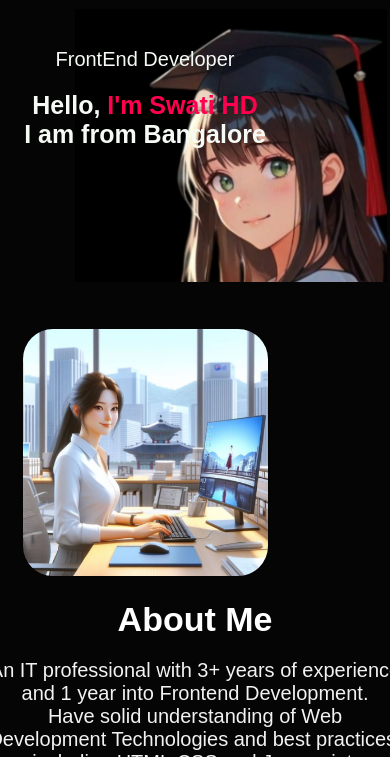
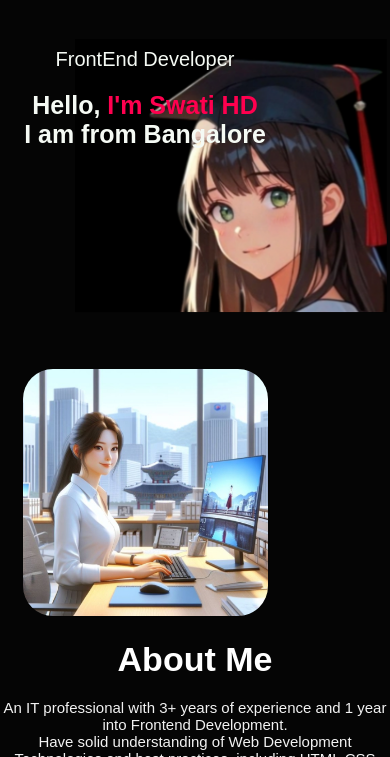
Before and after one commit to SwatiHD/port, a plain HTML site: page index.html in a window 390 px wide. Shown: the part 87-844 px from the top of the page. Drawn offline with Linux system fonts and the light colour scheme.

Commit message:
Eigth  commit

```diff
--- a/index.html
+++ b/index.html
@@ -32,11 +32,14 @@
                 <p>FrontEnd Developer</p>
                 <h1>Hello, <span>I'm Swati HD</span></br> I am from Bangalore</h1>
             </div>
-            <div class="image">
-                <img src="images/image1.jpg">
+            <div class="parallax-wrapper">
+                <div class="image">
+                    <img src="images/image1.jpg">
+                </div>
             </div>
         </div>
 <!-- ------------------------------------about----------------------------------- -->
+ <div class="base">
     <div id="about">
         <div class="container">
             <div class="row">
@@ -169,6 +172,7 @@
     </div>
  </div>
 </div>
+    </div>
 <!-- -------------three tabs transition in section work =------------------ -->
     <script>
         var tablinks =document.getElementsByClassName("tab-links");
--- a/style.css
+++ b/style.css
@@ -1,24 +1,29 @@
 * {
   margin: 0;
   padding: 0;
-    font-family: 'Poppins', sans-serif;
+  font-family: "Poppins", sans-serif;
   box-sizing: border-box;
 }
-
+.base {
+  background-color: rgb(5, 5, 5);
+}
 html {
   scroll-behavior: smooth;
 }
 
 body {
-
   color: #f5faf4;
   background-color: rgb(5, 5, 5);
-
+  position: relative;
+}
+nav {
+  position: sticky;
+  top: 0;
+  overflow: hidden;
 }
 
-
 .container {
-    margin-top: 150px;
+  margin-top: 80px;
 }
 
 .main {
@@ -37,13 +42,29 @@ body {
   background-size: cover;
   position: relative;
   margin-left: 800px;
-
 }
-
-
-container {
+.header-text {
+  display: flex;
+  align-items: center;
+  justify-content: space-between;
+  position: relative; /* Ensures text is above the image */
+}
+.image {
+  position: fixed; /* Keeps it in the background */
+  z-index: -1; /* Pushes it behind text */
+  object-fit: cover;
+}
+.parallax-wrapper {
+  position: relative;
+  width: 100%;
+  height: 100vh; /* Image takes full screen height */
+  overflow: hidden;
+  /* Prevents overflow */
+  z-index: -10;
+}
+/* container {
     padding: 10px, 10%;
-}
+} */
 
 nav {
   display: flex;
@@ -68,11 +89,10 @@ nav ul li a {
   text-decoration: none;
   font-size: 15px;
   position: relative;
-
 }
 
 nav ul li a::after {
-    content: '';
+  content: "";
   width: 0;
   height: 3px;
   background: #ff004f;
@@ -92,7 +112,6 @@ nav ul li a:hover::after {
   display: grid;
   align-items: center;
   grid-template-columns: 1fr 1fr 1fr;
-
 }
 
 .header-text h1 {
@@ -102,7 +121,6 @@ nav ul li a:hover::after {
 
 .header-text h1 span {
   color: #ff004f;
-
 }
 
 .text {
@@ -110,10 +128,11 @@ nav ul li a:hover::after {
   width: 600px;
   margin-top: -600px;
   margin-left: 50px;
+  position: relative;
+  z-index: 2;
 }
 
 /* ------------------------about-------------- */
-
 
 .desc p {
   color: #f2f2f2;
@@ -122,13 +141,11 @@ nav ul li a:hover::after {
 #about {
   padding: 80px, 0;
   color: #f2f2f2;
-
 }
 
 .row {
   display: flex;
   justify-content: space-between;
-
 }
 
 .about-col-1 {
@@ -143,10 +160,11 @@ nav ul li a:hover::after {
 
 .about-col-2 {
   flex-basis: 100%;
-
 }
 
-.sub-title1, .sub-title2, .sub-title3 {
+.sub-title1,
+.sub-title2,
+.sub-title3 {
   font-size: 34px;
   font-weight: 600;
   color: #fff;
@@ -165,7 +183,6 @@ nav ul li a:hover::after {
 .tab-titles {
   display: flex;
   margin: 20px 0 40px;
-
 }
 
 .tab-links {
@@ -177,7 +194,7 @@ nav ul li a:hover::after {
 }
 
 .tab-links::after {
-    content: '';
+  content: "";
   width: 0;
   height: 3px;
   background: #ff004f;
@@ -189,7 +206,6 @@ nav ul li a:hover::after {
 
 .tab-links.active-link::after {
   width: 50%;
-
 }
 
 .tab-contents ul li {
@@ -217,9 +233,7 @@ nav ul li a:hover::after {
 
 .services-list {
   display: grid;
-    /* grid-template-columns: repeat(auto-fit, minmax(250px, 1fr)); */
   grid-template-columns: 1fr 1fr 1fr;
-    /* grid-gap: 30px; */
   margin-top: 50px;
   margin-left: 150px;
 }
@@ -266,9 +280,7 @@ nav ul li a:hover::after {
 
 .work-list {
   display: grid;
-    /* grid-template-columns: repeat(auto-fit, minmax(250px, 1fr)); */
   grid-template-columns: 1fr 1fr 1fr;
-    /* grid-gap: 30px; */
   margin-top: 50px;
   margin-left: 150px;
 }
@@ -340,7 +352,6 @@ nav ul li a:hover::after {
 
 .contact-right {
   flex-basis: 60%;
-
 }
 
 .contact-left p {
@@ -362,7 +373,6 @@ nav ul li a:hover::after {
   margin-right: 15px;
   font-size: 25px;
 }
-
 
 .social-icons i {
   text-decoration: none;
@@ -415,7 +425,6 @@ form textarea {
   font-size: 15px;
 }
 
-
 nav .fas {
   display: none;
 }
@@ -436,7 +445,6 @@ nav ul {
   padding-top: 50px;
   transition: 0.5s;
 }
-
 
 nav ul li {
   display: block;
@@ -460,127 +468,7 @@ nav .fa-circle-xmark {
 
 /* ----------------css for small sreen--------------------- */
 
-/* nav .fa-solid{
-    display: none;
-}
-
-
-@media only screen and (max-width: 660px){
-    #header{
-        background-image: url(images/phone-image.png);
-
-
-    }
-    .image{
-        margin-top: -500px;
-        margin-left: -800px;
-        z-index: 1;
-        position: relative;
-        max-width: 200px;
-    }
-    .header-text{
-        margin-top: 100%;
-        font-size: 16px;
-    }
-    .header-text h1{
-        font-size: 30px;
-        z-index: 10;
-        margin-top: -200px;
-        position: relative;
-    }
-    nav .fa-solid{
-        display: block;
-        font-size: 26px;
-    }
-    nav ul{
-        background: #ff004f;
-        position: fixed;
-        top: 0;
-        position: absolute;
-        right: 0;
-        width: 200px;
-        height: 100vh;
-        padding-top: 50px;
-        z-index: 20;
-}
-
-    nav ul li{
-        display: block;
-        margin: 25px;
-    }
-
-    nav ul .fa-solid{
-        position: absolute;
-        top: 25px;
-        left: 25px;
-    font-size: 26px;
-    cursor: pointer;
-    left: 10px !important; /* Force it to the left */
-/* top: 20px;
-    z-index: 100;
-    }
-
-   nav {
-        display: flex;
-        align-items: center;
-        justify-content: flex-start;
-    /* }  */
-/* nav ul .fa-bars{
-
-    top: 20px;
-    z-index: 100;
-    left: 10px !important;
-    order: -1;
-    margin-left: 400px;
-    } */
-/* html,body{
-        width: 60%;
-        min-width : 100vh;
-        overflow-x: hidden;
-    } */
-/* html, body {
-        width: 100%;
-        max-width: 100%;
-        overflow-x: hidden; /* Prevent horizontal scrolling */
-/* margin: 0;
-        padding: 0;
-    } */
-
-/* .main{
-        max-width:250%;
-        margin: auto;
-    }
-    .container {
-        display: flex;
-        flex-direction: column;
-         align-items: center;
-        width: 100%;
-    }*/
-/* * {
-        box-sizing: border-box;
-    } */
 @media (max-width: 768px) {
-    /* nav ul { */
-    /* display: none;
-        flex-direction: column;
-        background: rgba(0, 0, 0, 0.9);
-        position: absolute;
-        top: 60px;
-        right: 0;
-        width: 100%;
-        text-align: center; */
-
-
-    /* background: #ff004f;
-        position: fixed;
-        top: 0;
-        position: absolute;
-        right: 0;
-        width: 200px;
-        height: 60vh;
-        padding-top: 50px;
-        z-index: 20; */
-    /* } */
   nav ul li {
     display: block;
     margin: 10px 0;
@@ -596,7 +484,12 @@ nav .fa-circle-xmark {
     overflow-x: hidden;
     max-width: 100%;
   }
-
+  .parallax-wrapper {
+    height: 250px;
+    z-index: -77;
+    margin-top: -110px;
+    z-index: -1; /* Keeps it in the background */
+  }
   .services-list,
   .work-list {
     grid-template-columns: 1fr;
@@ -606,26 +499,25 @@ nav .fa-circle-xmark {
   img {
     max-width: 100%;
     height: auto;
-
   }
 
   .header-text {
     grid-template-columns: 1fr;
     text-align: left;
-
   }
-    .text{
+  .text {
     position: relative;
     z-index: 5;
     width: 100%;
   }
 
-    .text h1{
+  .text h1 {
     font-size: 25px;
     margin-left: -100px;
+    z-index: 7;
   }
 
-    .text p{
+  .text p {
     font-size: 20px;
     margin-left: -100px;
   }
@@ -633,13 +525,12 @@ nav .fa-circle-xmark {
   .image {
     margin: auto;
   }
-    .image{
-        position: absolute;
-        z-index: 2;
+  .image {
+    /* position: relative; */
+    z-index: -1;
     margin-left: 75px;
     width: 80%;
     display: block;
-        margin-top: 100px;
   }
 
   nav ul {
@@ -647,13 +538,12 @@ nav .fa-circle-xmark {
     top: 0;
     right: -100%;
     background: rgb(231, 31, 31);
-        width: 200px;
+    width: 100px;
     height: 60vh;
     padding-top: 50px;
     transition: 0.5s;
     z-index: 20;
   }
-
 
   nav ul li {
     display: block;
@@ -670,7 +560,7 @@ nav .fa-circle-xmark {
   nav .fa-circle-xmark {
     position: absolute;
     top: 20px;
-        right: 160px;
+    right: 60px;
     font-size: 25px;
     cursor: pointer;
   }
@@ -690,35 +580,31 @@ nav .fa-circle-xmark {
     align-items: center;
     text-align: center;
   }
-    .about-col-1{
+  .about-col-1 {
     margin-left: -100px;
   }
   .about-col-1 img {
     margin-left: 0;
     width: 50%;
-        margin-top: 30px;
-
   }
-    /* .desc p{
-        font-size: 15px;
-    } */
 
   .about-col-2 {
     margin-left: -150px;
   }
 
-    .tab-titles{
+  .tab-titles {
     justify-content: center;
     align-items: center;
     margin-left: 30px;
-
   }
 
-    .sub-title2,.sub-title3,.sub-title4{
+  .sub-title2,
+  .sub-title3,
+  .sub-title4 {
     margin-left: 100px;
   }
 
-    .tab-contents ul li span{
+  .tab-contents ul li span {
     font-size: 18px;
   }
   .services-list,
@@ -730,25 +616,31 @@ nav .fa-circle-xmark {
   .fa-phone {
     margin-left: -90px;
   }
-    .social-icons{
+
+  .social-icons {
     margin-left: -120px;
   }
-    .contact-left{
-        margin:0px 0px 0px -120px;
+
+  .contact-left {
+    margin: 0px 0px 0px -120px;
   }
+
   .services-list div,
   .work {
     margin: 20px auto;
     width: 90%;
   }
 }
-.about-col-2 p{
-    font-size: 20px;
+
+.about-col-2 p {
+  font-size: 15px;
 }
-.services-list p{
+
+.services-list p {
   margin-top: 10px;
   font-size: 20px;
 }
-.services-list h2{
+
+.services-list h2 {
   font-size: 25px;
 }
```
Lines whose indentation alone changed are shown as unchanged.
